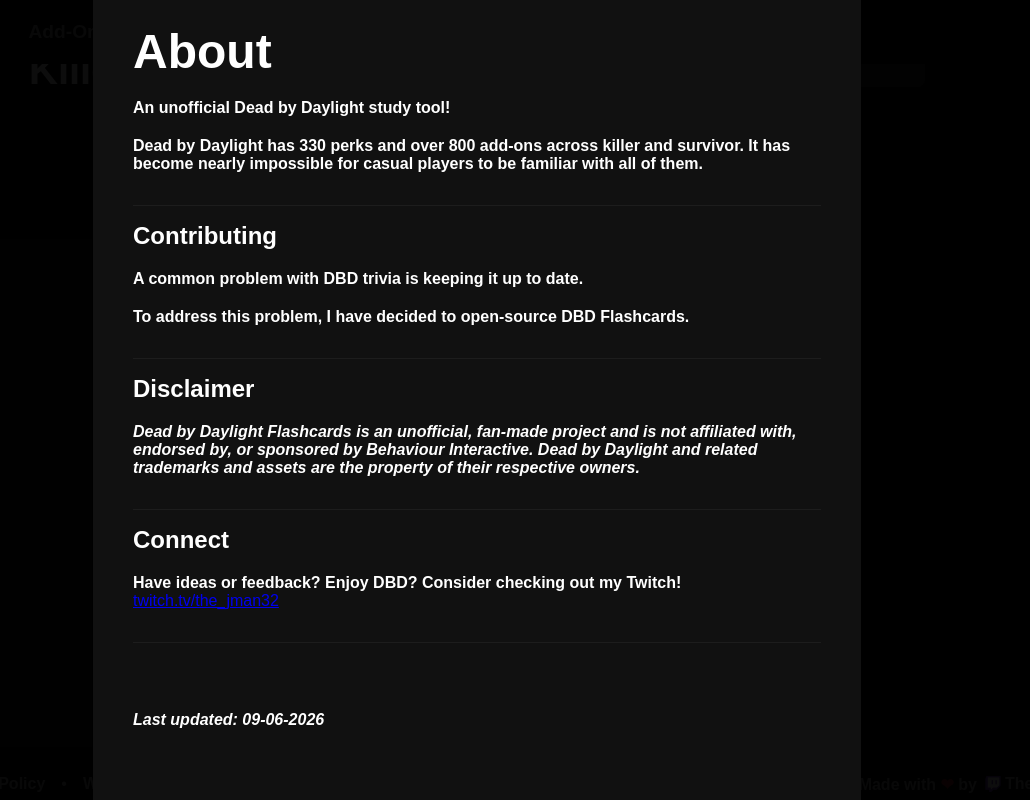
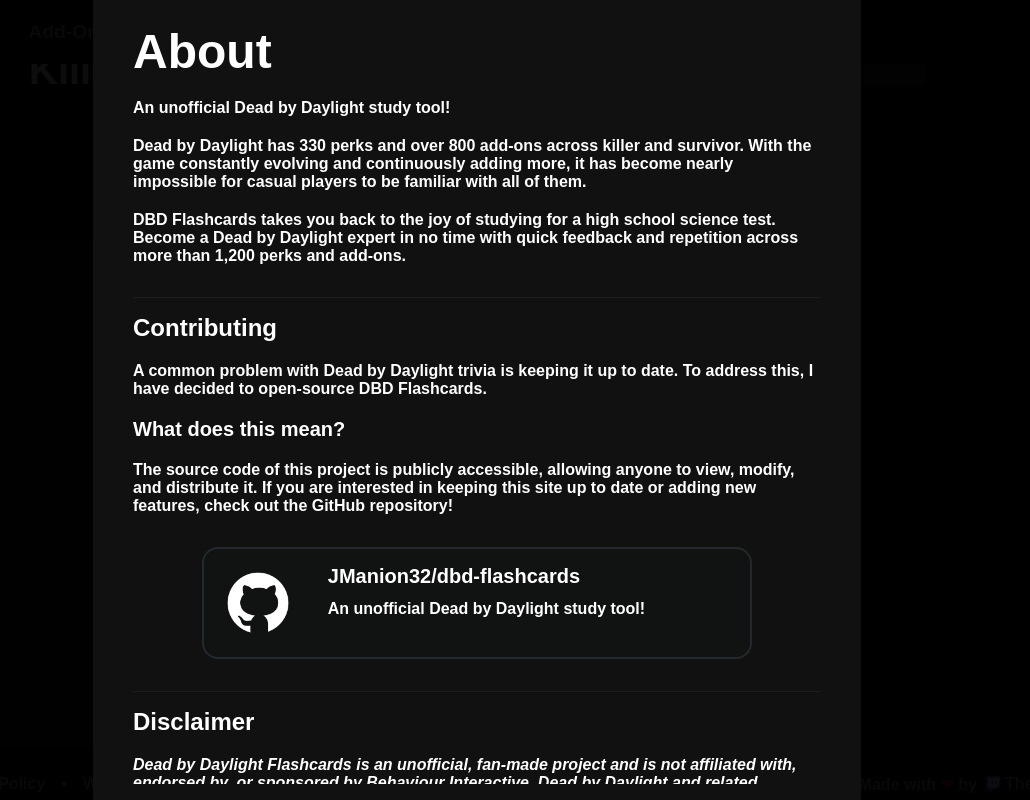
Before and after one commit to JManion32/dbd-flashcards, a Vue app in the folder site/: page / in a window 1280 px wide. Both pictures are taken after a click on the link "About". Shown: the part 2128-2928 px from the top of the page, without its empty margins (163-1193 px from the left). Built offline with nearby package versions, Linux system fonts and the light colour scheme.

Commit message:
Footer modals done!

```diff
--- /dev/null
+++ b/site/src/components/LinkCard.vue
@@ -0,0 +1,79 @@
+<script setup lang="ts">
+import { computed } from 'vue';
+
+const props = defineProps<{
+    href: string;
+    img: string;
+    title: string;
+    desc: string;
+    color: string;
+}>();
+
+const backgroundColor = computed(() => `${props.color}12`);
+</script>
+
+<template>
+    <a
+        :href="href"
+        target="_blank"
+        rel="noopener noreferrer"
+        class="link-card"
+        :style="{
+            '--link-color': color,
+            '--link-bg-color': backgroundColor,
+        }"
+    >
+        <img
+            class="link-card-img"
+            :src="img"
+            :alt="title"
+        />
+        <div class="link-card-content">
+            <p class="link-card-title">{{ title }}</p>
+            <p class="link-card-desc">{{ desc }}</p>
+        </div>
+    </a>
+</template>
+
+<style scoped>
+.link-card {
+    display: flex;
+    flex-direction: row;
+    flex-shrink: 0;
+
+    width: 80%;
+    height: 7rem;
+    padding: 1rem;
+    gap: 2rem;
+    margin: 2rem auto 0;
+
+    text-decoration: none;
+    border: 2px solid var(--link-color);
+    background: var(--link-bg-color);
+    border-radius: 1rem;
+
+    transition: var(--site-transition);
+}
+
+.link-card:hover {
+    scale: 1.05;
+    box-shadow: 0 0 1.5rem var(--link-color);
+}
+
+.link-card-img {
+    border-radius: 1rem;
+}
+
+.link-card-content {
+    color: var(--standard-white);
+}
+
+.link-card-title {
+    margin: 0;
+    font-size: 1.25rem;
+}
+
+.link-card-desc {
+    margin: 0.75rem 0 0;
+}
+</style>
--- a/site/src/components/UpdateBlock.vue
+++ b/site/src/components/UpdateBlock.vue
@@ -24,6 +24,8 @@
 .update-block-container {
     border-bottom: 1px solid var(--secondary-bg);
     width: 100%;
+    padding-bottom: 1.5rem;
+    margin-top: 2rem;
 }
 .update-block-header {
     display: flex;
@@ -38,7 +40,7 @@
 }
 .update-header-date {
     margin: 0;
-}
-.update-block-desc {
+    font-style: italic;
+    color: var(--inactive-text);
 }
 </style>
--- a/site/src/components/modal/AboutModal.vue
+++ b/site/src/components/modal/AboutModal.vue
@@ -1,9 +1,13 @@
 <script setup lang="ts">
+import { ref } from 'vue';
+
 import '../../styles/footer.css';
 import '../../styles/modal.css';
+import me2023 from '../../assets/me.png';
+import ghWhite from '../../assets/github_white.png';
 
-import { ref } from 'vue';
 import Modal from './Modal.vue';
+import LinkCard from '../LinkCard.vue';
 
 const visible = ref(false);
 </script>
@@ -23,15 +27,35 @@
             <h2>About</h2>
             <p>An unofficial Dead by Daylight study tool!</p>
             <p>
-                Dead by Daylight has 330 perks and over 800 add-ons across killer and survivor. It has become nearly
-                impossible for casual players to be familiar with all of them.
+                Dead by Daylight has 330 perks and over 800 add-ons across killer and survivor. With the game constantly
+                evolving and continuously adding more, it has become nearly impossible for casual players to be familiar
+                with all of them.
+            </p>
+            <p>
+                DBD Flashcards takes you back to the joy of studying for a high school science test. Become a Dead by
+                Daylight expert in no time with quick feedback and repetition across more than 1,200 perks and add-ons.
             </p>
             <hr />
-            <h4>Contributing</h4>
-            <p>A common problem with DBD trivia is keeping it up to date.</p>
-            <p>To address this problem, I have decided to open-source DBD Flashcards.</p>
+            <h3>Contributing</h3>
+            <p>
+                A common problem with Dead by Daylight trivia is keeping it up to date. To address this, I have decided
+                to open-source DBD Flashcards.
+            </p>
+            <h4>What does this mean?</h4>
+            <p>
+                The source code of this project is publicly accessible, allowing anyone to view, modify, and distribute
+                it. If you are interested in keeping this site up to date or adding new features, check out the GitHub
+                repository!
+            </p>
+            <LinkCard
+                href="https://www.twitch.tv/the_jman32"
+                :img="ghWhite"
+                title="JManion32/dbd-flashcards"
+                desc="An unofficial Dead by Daylight study tool!"
+                color="#24292E"
+            />
             <hr />
-            <h4>Disclaimer</h4>
+            <h3>Disclaimer</h3>
             <p>
                 <i
                     >Dead by Daylight Flashcards is an unofficial, fan-made project and is not affiliated with, endorsed
@@ -40,9 +64,15 @@
                 >
             </p>
             <hr />
-            <h4>Connect</h4>
-            <p>Have ideas or feedback? Enjoy DBD? Consider checking out my Twitch!</p>
-            <a href="https://www.twitch.tv/the_jman32"> twitch.tv/the_jman32 </a>
+            <h3>Connect</h3>
+            <p>Have ideas or feedback? Enjoy Dead by Daylight? Consider checking out my Twitch!</p>
+            <LinkCard
+                href="https://www.twitch.tv/the_jman32"
+                :img="me2023"
+                title="The_JMan32"
+                desc="Consistently mid, occasionally great. Thanks for watching :)"
+                color="#9146FF"
+            />
             <hr />
             <!--TODO: Hook this into page edits.-->
             <p class="modal-last-updated">Last updated: 09-06-2026</p>
--- a/site/src/components/modal/PrivacyPolicyModal.vue
+++ b/site/src/components/modal/PrivacyPolicyModal.vue
@@ -26,28 +26,28 @@
                 your name, email address, or password.
             </p>
             <hr />
-            <h4>Analytics</h4>
+            <h3>Analytics</h3>
             <p>
                 DBD Flashcards uses Google Analytics to understand general site traffic and usage. Google Analytics may
                 collect information such as your device and browser type, pages visited, and approximate location.
             </p>
             <hr />
-            <h4>Local Storage</h4>
+            <h3>Local Storage</h3>
             <p>
                 DBD Flashcards uses your browser's local storage to save things such as preferences and flashcard
                 progress. This information is stored on your device and is not sent to DBD Flashcards.
             </p>
             <hr />
-            <h4>Third-Party Links</h4>
+            <h3>Third-Party Links</h3>
             <p>
                 The site may contain links to third-party websites such as GitHub and Twitch. Those websites have their
                 own privacy practices and policies.
             </p>
             <hr />
-            <h4>Changes</h4>
+            <h3>Changes</h3>
             <p>This policy may be updated if the site's features or data practices change.</p>
             <hr />
-            <h4>Contact</h4>
+            <h3>Contact</h3>
             <p>Questions about privacy can be submitted through the DBD Flashcards GitHub repository.</p>
             <hr />
             <p class="modal-last-updated">Last updated: 09-06-2026</p>
--- a/site/src/components/modal/WhatsNewModal.vue
+++ b/site/src/components/modal/WhatsNewModal.vue
@@ -22,6 +22,7 @@
     >
         <div class="modal-content">
             <h2>What's New?</h2>
+            <!--TODO: Populate this by pulling from a changelog txt/json file.-->
             <div class="updates-container">
                 <UpdateBlock
                     title="Welcome!"
@@ -34,8 +35,8 @@
 </template>
 <style scoped>
 .updates-container {
-    margin-top: 2rem;
     display: flex;
     flex-direction: column;
+    padding-right: 1rem;
 }
 </style>
--- a/site/src/styles/modal.css
+++ b/site/src/styles/modal.css
@@ -16,11 +16,18 @@
     margin: 0;
 }
 
-.modal-content h4 {
+.modal-content h3 {
     color: var(--standard-white);
     font-weight: 900;
     font-size: 1.5rem;
     margin: 0;
+}
+
+.modal-content h4 {
+    color: var(--standard-white);
+    font-weight: 900;
+    font-size: 1.25rem;
+    margin: 1.25rem 0 0;
 }
 
 .modal-content hr {
@@ -33,8 +40,7 @@
     font-weight: 700;
 }
 
-.modal-content p:not(.modal-last-updated),
-p:not(.update-block-container) {
+.modal-content p:not(.modal-last-updated, .update-header-date, .link-card-desc, .link-card-title) {
     margin: 1.25rem 0 0;
     color: var(--standard-white);
 }
```
Also changed, not shown: site/src/assets/github_white.png (added), 1 other file (tests, documents, lock files or other folders).
